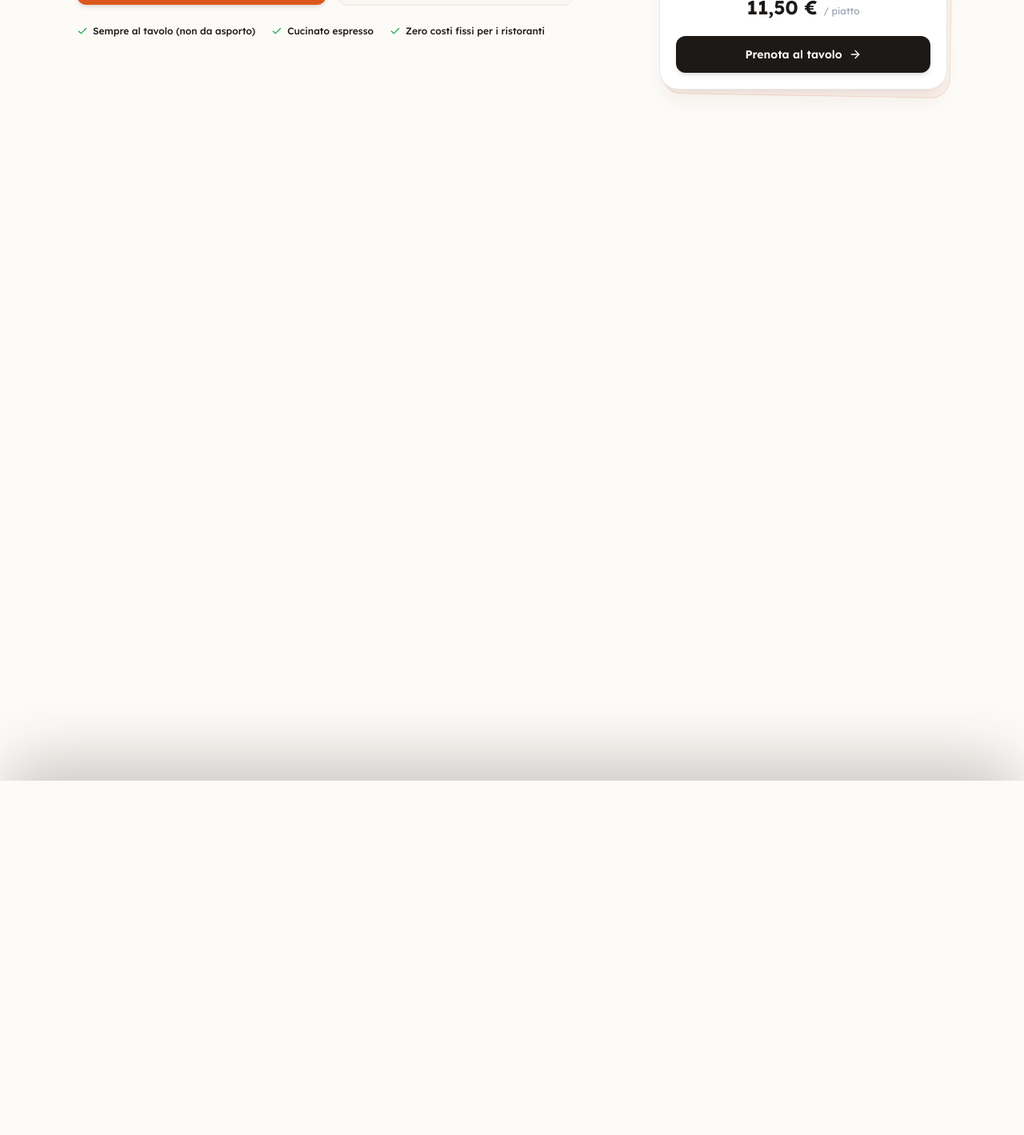
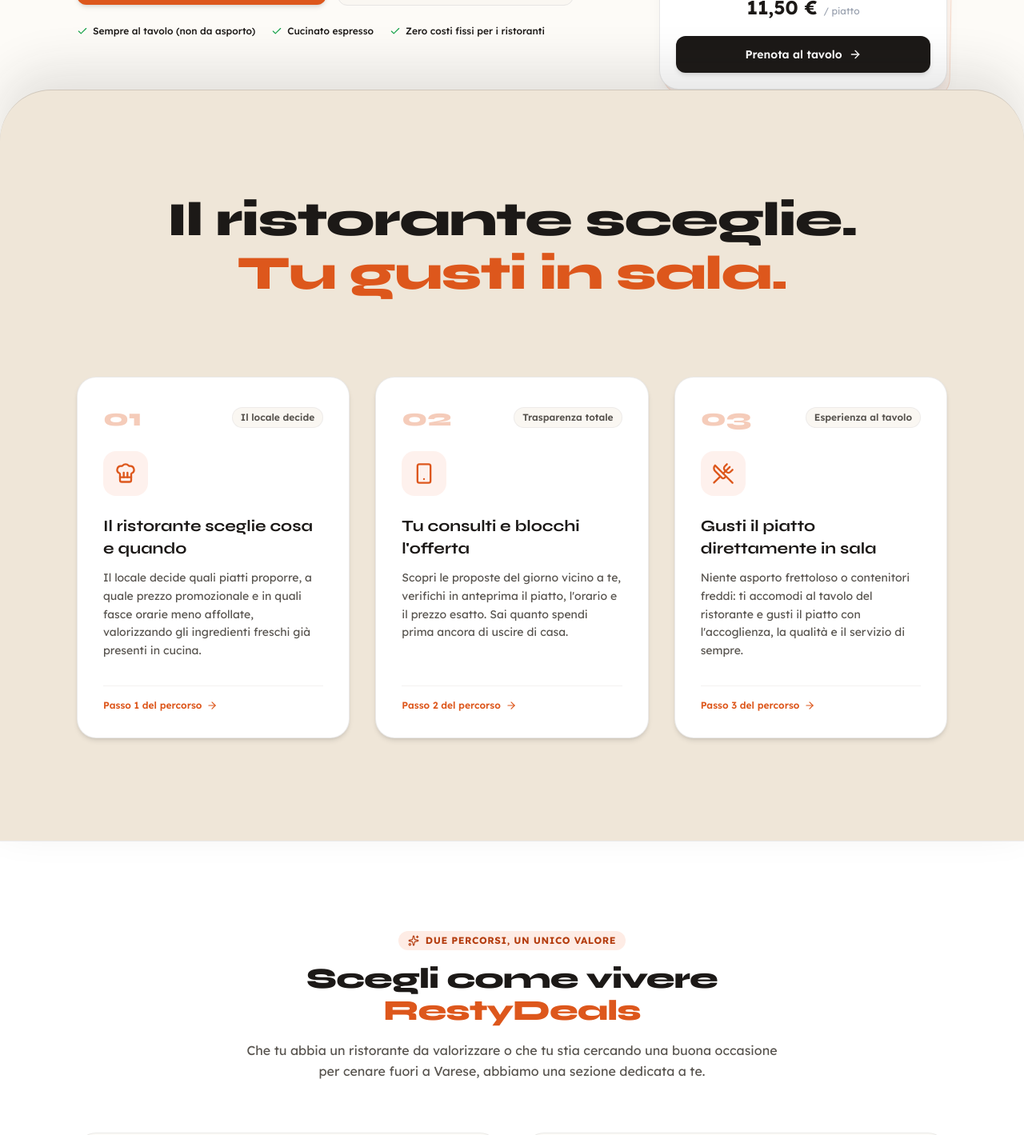
Before and after one commit to restydealsmanaging/landing, a Next.js app: page / in a window 1280 px wide. Shown: the part 582-2001 px from the top of the page at 80% size. Built offline with nearby package versions, Linux system fonts and the light colour scheme.

Commit message:
fix(scroll): eliminate scroll-jacking 250vh void, restore solid full-width sheet overlap

```diff
--- a/src/components/HeroSection.tsx
+++ b/src/components/HeroSection.tsx
@@ -14,7 +14,7 @@ export default function HeroSection() {
   const originalPrice = "18,00";
   const discountPercent = 36;
   return (
-    <section className="relative z-10 overflow-x-clip pt-12 pb-24 md:pt-20 md:pb-40">
+    <section className="relative z-10 overflow-x-clip pt-12 pb-16 md:pt-20 md:pb-24">
       {/* Decorative subtle ambient lights */}
       <div className="absolute top-1/4 left-1/2 -translate-x-1/2 -translate-y-1/2 w-[600px] h-[350px] bg-[radial-gradient(ellipse_at_center,rgba(221,87,28,0.12)_0%,transparent_70%)] rounded-full pointer-events-none -z-10" />
       <div className="absolute top-1/3 right-10 w-[300px] h-[300px] bg-[radial-gradient(circle_at_center,rgba(22,163,74,0.08)_0%,transparent_70%)] rounded-full pointer-events-none -z-10" />
--- a/src/components/HowItWorksSection.tsx
+++ b/src/components/HowItWorksSection.tsx
@@ -1,82 +1,8 @@
 "use client";
 
-import { useEffect, useRef, useState } from "react";
 import { ChefHat, Smartphone, UtensilsCrossed, ArrowRight } from "lucide-react";
 
 export default function HowItWorksSection() {
-  const containerRef = useRef<HTMLDivElement>(null);
-  const [progress, setProgress] = useState(0);
-
-  useEffect(() => {
-    let animationFrameId: number;
-
-    const handleScroll = () => {
-      if (!containerRef.current) return;
-      const rect = containerRef.current.getBoundingClientRect();
-      const totalScrollable = rect.height - window.innerHeight;
-
-      if (totalScrollable <= 0) return;
-
-      // When rect.top is 0, the sticky element is pinned at top
-      const scrolled = -rect.top;
-      const rawProgress = scrolled / totalScrollable;
-      const clamped = Math.min(Math.max(rawProgress, 0), 1);
-
-      animationFrameId = requestAnimationFrame(() => {
-        setProgress(clamped);
-      });
-    };
-
-    window.addEventListener("scroll", handleScroll, { passive: true });
-    handleScroll();
-
-    return () => {
-      window.removeEventListener("scroll", handleScroll);
-      if (animationFrameId) cancelAnimationFrame(animationFrameId);
-    };
-  }, []);
-
-  // 1. Panel rises from bottom (0% -> 30% scroll progress)
-  const panelTranslateY =
-    progress <= 0 ? 100 : progress >= 0.3 ? 0 : (1 - progress / 0.3) * 100;
-
-  // 2. Statement text: Fades in during rise (0.15 -> 0.3), stays centered (0.3 -> 0.5), fades up & out (0.5 -> 0.65)
-  let statementOpacity = 0;
-  let statementY = 40;
-  if (progress < 0.12) {
-    statementOpacity = 0;
-    statementY = 40;
-  } else if (progress < 0.28) {
-    const p = (progress - 0.12) / 0.16;
-    statementOpacity = p;
-    statementY = (1 - p) * 40;
-  } else if (progress < 0.48) {
-    statementOpacity = 1;
-    statementY = 0;
-  } else if (progress < 0.62) {
-    const p = (progress - 0.48) / 0.14;
-    statementOpacity = 1 - p;
-    statementY = -p * 50;
-  } else {
-    statementOpacity = 0;
-    statementY = -50;
-  }
-
-  // 3. The 3 Cards: Slide in from bottom & fade in (0.55 -> 0.75), remain in full view (0.75 -> 1.0)
-  let cardsOpacity = 0;
-  let cardsY = 60;
-  if (progress < 0.52) {
-    cardsOpacity = 0;
-    cardsY = 60;
-  } else if (progress < 0.72) {
-    const p = (progress - 0.52) / 0.2;
-    cardsOpacity = p;
-    cardsY = (1 - p) * 60;
-  } else {
-    cardsOpacity = 1;
-    cardsY = 0;
-  }
-
   const steps = [
     {
       number: "01",
@@ -105,84 +31,54 @@ export default function HowItWorksSection() {
   ];
 
   return (
-    <div
-      ref={containerRef}
+    <section
       id="come-funziona"
-      className="relative h-[250vh] -mt-16 sm:-mt-24 pointer-events-auto"
+      className="relative z-20 w-full bg-[#EFE6D8] rounded-t-[40px] md:rounded-t-[64px] border-t border-resty-stone/15 shadow-[0_-25px_60px_rgba(45,45,42,0.12)] -mt-14 sm:-mt-20 md:-mt-24 pt-20 sm:pt-28 md:pt-32 pb-24 md:pb-32"
     >
-      {/* Sticky Full-Viewport Stage */}
-      <div className="sticky top-0 h-screen w-full overflow-hidden flex flex-col justify-end pointer-events-none">
-        {/* Full-width Dark Beige Overlay Sheet (#EFE6D8) that rises from bottom */}
-        <div
-          style={{
-            transform: `translate3d(0, ${panelTranslateY}%, 0)`,
-          }}
-          className="relative w-full h-full bg-[#EFE6D8] rounded-t-[36px] sm:rounded-t-[60px] border-t border-resty-stone/15 shadow-[0_-30px_70px_rgba(45,45,42,0.22)] flex flex-col justify-center items-center pointer-events-auto px-4 sm:px-6 lg:px-8 will-change-transform"
-        >
-          {/* STAGE 1: Statement Title with Visual Impact */}
-          <div
-            style={{
-              opacity: statementOpacity,
-              transform: `translate3d(0, ${statementY}px, 0)`,
-              display: progress >= 0.65 ? "none" : "block",
-            }}
-            className="absolute max-w-4xl mx-auto text-center px-4 transition-all duration-100 will-change-transform"
-          >
-            <h2 className="font-heading font-extrabold text-4xl sm:text-6xl lg:text-7xl text-resty-stone tracking-tight leading-[1.12]">
+      <div className="max-w-6xl mx-auto px-4 sm:px-6 lg:px-8">
+        {/* Full-width Statement Title: Only this sentence, bold, clean and editorial */}
+        <div className="max-w-4xl mx-auto text-center mb-16 sm:mb-24">
+          <h2 className="font-heading font-extrabold text-3xl sm:text-5xl lg:text-6xl text-resty-stone tracking-tight leading-[1.12]">
             Il ristorante sceglie. <br className="hidden sm:inline" />
             <span className="text-resty-orange">Tu gusti in sala.</span>
           </h2>
         </div>
 
-          {/* STAGE 2: The 3 Cards that take its place */}
-          <div
-            style={{
-              opacity: cardsOpacity,
-              transform: `translate3d(0, ${cardsY}px, 0)`,
-              display: progress < 0.5 ? "none" : "block",
-            }}
-            className="w-full max-w-6xl mx-auto transition-all duration-100 will-change-transform"
-          >
-            <div className="text-center mb-8 sm:mb-12">
-              <span className="text-xs font-bold uppercase tracking-wider text-resty-orange-dark bg-white/70 px-3.5 py-1.5 rounded-full border border-resty-stone/10">
-                Come Funziona · 3 Semplici Passaggi
-              </span>
-            </div>
-
-            <div className="grid grid-cols-1 md:grid-cols-3 gap-6 sm:gap-8">
+        {/* 3 Step Cards Grid: Resting on the darker beige canvas */}
+        <div className="grid grid-cols-1 md:grid-cols-3 gap-8 relative">
           {steps.map((step, index) => {
             const Icon = step.icon;
             return (
               <div
                 key={step.number}
-                    className="group relative bg-white rounded-3xl p-6 sm:p-8 border border-resty-stone-border/80 shadow-md hover:shadow-2xl hover:-translate-y-1.5 transition-all duration-300 flex flex-col justify-between"
+                className="group relative bg-white rounded-3xl p-8 border border-resty-stone-border/80 shadow-md hover:shadow-2xl hover:-translate-y-1.5 transition-all duration-300 flex flex-col justify-between"
               >
                 <div>
                   {/* Top Bar with Number and Badge */}
-                      <div className="flex items-center justify-between mb-4 sm:mb-6">
-                        <span className="font-heading font-black text-2xl sm:text-3xl text-resty-orange/30 group-hover:text-resty-orange transition-colors">
+                  <div className="flex items-center justify-between mb-6">
+                    <span className="font-heading font-black text-3xl text-resty-orange/30 group-hover:text-resty-orange transition-colors">
                       {step.number}
                     </span>
-                        <span className="text-[11px] sm:text-xs font-semibold px-2.5 py-1 rounded-full bg-resty-sand text-resty-stone-light border border-resty-stone-border/60">
+                    <span className="text-xs font-semibold px-2.5 py-1 rounded-full bg-resty-sand text-resty-stone-light border border-resty-stone-border/60">
                       {step.badge}
                     </span>
                   </div>
 
                   {/* Icon */}
-                      <div className="w-12 h-12 sm:w-14 sm:h-14 rounded-2xl bg-resty-peach/70 text-resty-orange flex items-center justify-center mb-4 sm:mb-6 group-hover:scale-110 group-hover:bg-resty-orange group-hover:text-white transition-all">
-                        <Icon className="w-6 h-6 sm:w-7 sm:h-7" />
+                  <div className="w-14 h-14 rounded-2xl bg-resty-peach/70 text-resty-orange flex items-center justify-center mb-6 group-hover:scale-110 group-hover:bg-resty-orange group-hover:text-white transition-all">
+                    <Icon className="w-7 h-7" />
                   </div>
 
                   {/* Title & Desc */}
-                      <h3 className="font-heading font-bold text-lg sm:text-xl text-resty-stone mb-2 sm:mb-3 leading-snug">
+                  <h3 className="font-heading font-bold text-xl text-resty-stone mb-3 leading-snug">
                     {step.title}
                   </h3>
-                      <p className="text-xs sm:text-sm text-resty-stone-light leading-relaxed font-sans">
+                  <p className="text-sm text-resty-stone-light leading-relaxed font-sans">
                     {step.description}
                   </p>
                 </div>
 
-                    <div className="mt-6 sm:mt-8 pt-4 border-t border-resty-stone-border/50 flex items-center gap-1.5 text-xs font-semibold text-resty-orange">
+                <div className="mt-8 pt-4 border-t border-resty-stone-border/50 flex items-center gap-1.5 text-xs font-semibold text-resty-orange">
                   <span>Passo {index + 1} del percorso</span>
                   <ArrowRight className="w-3.5 h-3.5 transition-transform group-hover:translate-x-1" />
                 </div>
@@ -191,8 +87,6 @@ export default function HowItWorksSection() {
           })}
         </div>
       </div>
-        </div>
-      </div>
-    </div>
+    </section>
   );
 }
```
Lines whose indentation alone changed are shown as unchanged.
